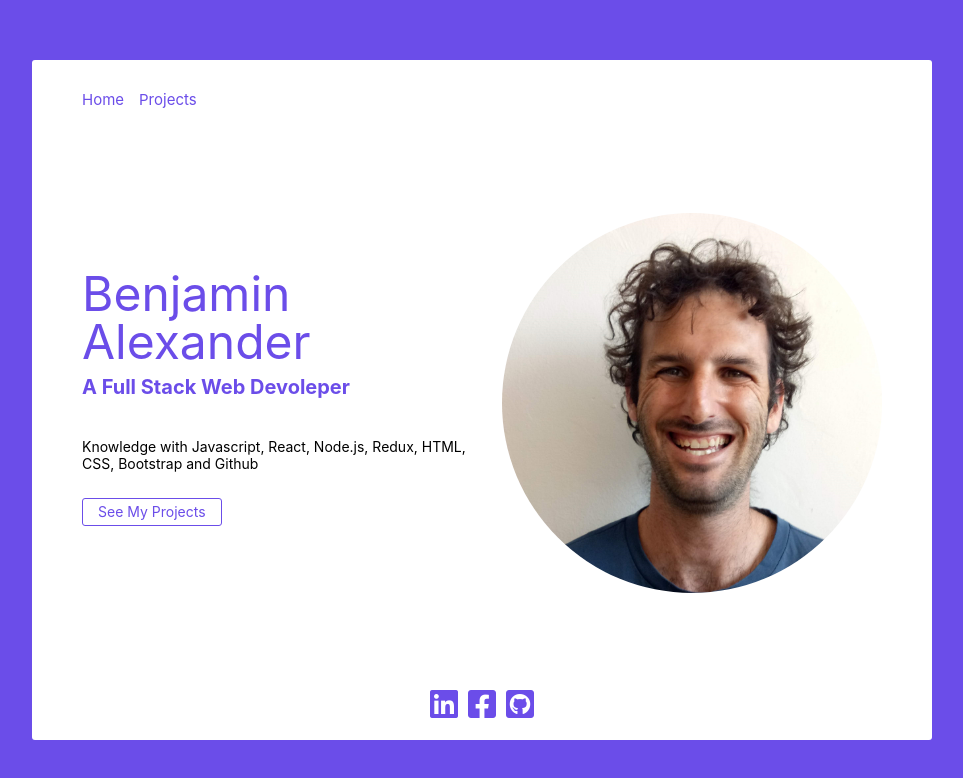
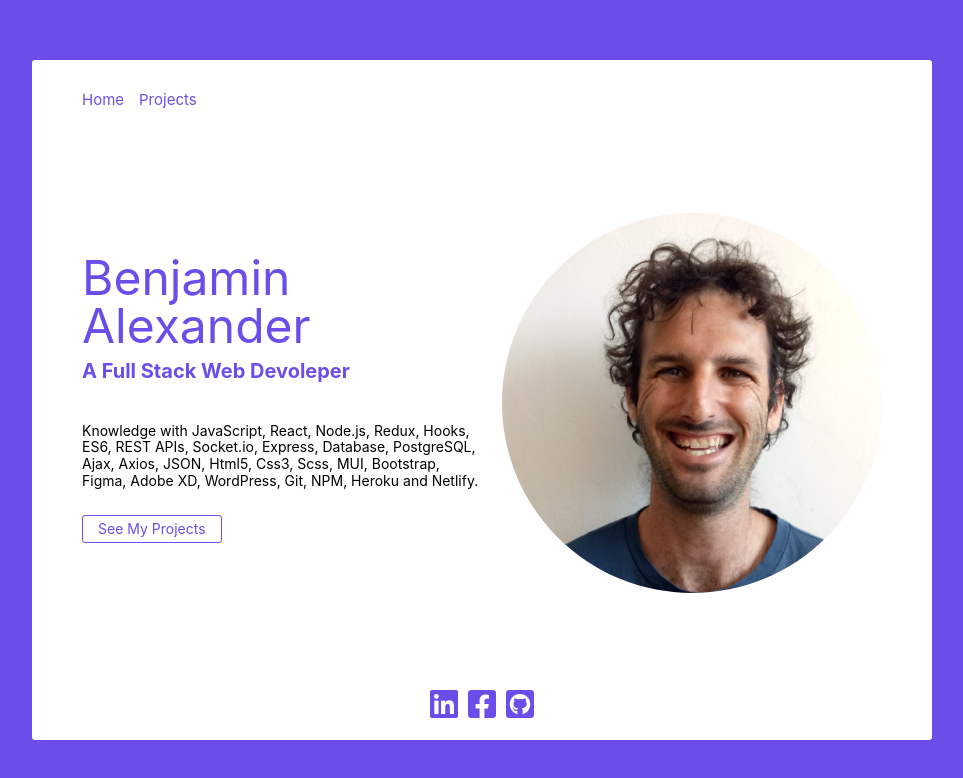
Before and after one commit to binyaalex/portfolio, a React (Create React App) app: page / in a window 1280 px wide. Shown: the top 778 px of the page, without its empty margins (158-1121 px from the left). Built offline with nearby package versions, Linux system fonts and the light colour scheme.

Commit message:
hide scrollbar in projects and add knowledge

```diff
--- a/src/App.css
+++ b/src/App.css
@@ -58,6 +58,7 @@ body {
   display: flex;
   flex-direction: column;
   justify-content: space-between;
+  overflow: auto;
 }
 
 nav {
@@ -172,6 +173,17 @@ a:visited {
   flex-wrap: wrap;
   justify-content: space-between;
 
+}
+
+/* hide scrollbar but allow scrolling */
+.projects {
+  -ms-overflow-style: none; /* for Internet Explorer, Edge */
+  scrollbar-width: none; /* for Firefox */
+  overflow-y: scroll;
+}
+
+.projects::-webkit-scrollbar {
+  display: none; /* for Chrome, Safari, and Opera */
 }
 
 .cards::-webkit-scrollbar {
--- a/src/components/Home.js
+++ b/src/components/Home.js
@@ -6,7 +6,7 @@ const Home = () => {
 			<div className='about'>
 				<h2 className='homeHeader'>Benjamin Alexander</h2>
 				<span className='homeSubHeader'>A Full Stack Web Devoleper</span>
-				<p className="homeTxt">Knowledge with Javascript, React, Node.js, Redux, HTML, CSS, Bootstrap and Github</p>
+				<p className="homeTxt">Knowledge with JavaScript, React, Node.js, Redux, Hooks, ES6, REST APIs, Socket.io, Express, Database, PostgreSQL, Ajax, Axios, JSON, Html5, Css3, Scss, MUI,  Bootstrap, Figma, Adobe XD, WordPress, Git, NPM, Heroku and Netlify.</p>
 				<Link to="/projects" className='projectsBtn'>See My Projects</Link>
 			</div>
 			<div className='imgDiv'>
```
